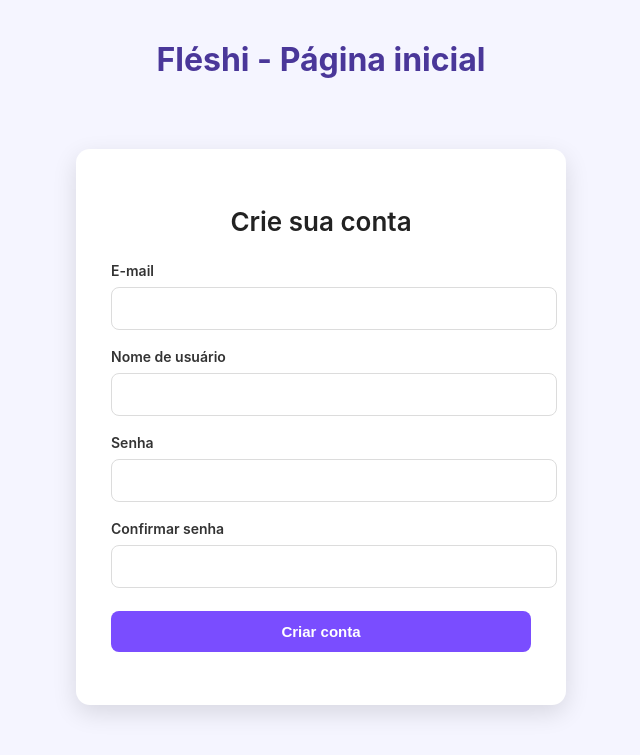
After one commit to Kadisa-Cyber/RedeSocial, a Flask app: page /createaccount in a window 1280 px wide. The commit adds this page. Shown: the top 755 px of the page, without its empty margins (319-959 px from the left). Run offline with Flask 3, Linux system fonts and the light colour scheme.

Commit message:
feat: imagem banco

```diff
--- /dev/null
+++ b/appfleshi/templates/createaccount.html
@@ -0,0 +1,89 @@
+{% extends 'homepage.html' %}
+
+{% block title %}
+    Fléshi - Criar conta
+{% endblock %}
+
+{% block form %}
+<style>
+    .form-container {
+        max-width: 420px;
+        margin: 70px auto;
+        padding: 35px;
+        background: #ffffff;
+        border-radius: 14px;
+        box-shadow: 0 8px 25px rgba(0,0,0,0.12);
+        font-family: "Inter", sans-serif;
+    }
+
+    .form-container h2 {
+        text-align: center;
+        margin-bottom: 25px;
+        font-size: 26px;
+        color: #222;
+        font-weight: 600;
+    }
+
+    form label {
+        display: block;
+        margin-bottom: 8px;
+        font-weight: 600;
+        color: #333;
+        font-size: 14px;
+    }
+
+    form input {
+        width: 100%;
+        margin-bottom: 18px;
+        padding: 12px;
+        border: 1px solid #dcdcdc;
+        border-radius: 8px;
+        font-size: 15px;
+        transition: 0.2s;
+    }
+
+    form input:focus {
+        border-color: #7a4dff;
+        box-shadow: 0 0 0 3px rgba(122, 77, 255, 0.2);
+        outline: none;
+    }
+
+    form input[type="submit"] {
+        background: #7a4dff;
+        color: #fff;
+        font-weight: 600;
+        cursor: pointer;
+        border: none;
+        transition: 0.2s;
+        margin-top: 5px;
+    }
+
+    form input[type="submit"]:hover {
+        background: #6937ff;
+        transform: translateY(-2px);
+        box-shadow: 0 6px 18px rgba(122, 77, 255, 0.3);
+    }
+</style>
+
+<div class="form-container">
+    <h2>Crie sua conta</h2>
+
+    <form method="post">
+        {{ form.csrf_token }}
+
+        {{ form.email.label() }}
+        {{ form.email() }}
+
+        {{ form.username.label() }}
+        {{ form.username() }}
+
+        {{ form.password.label() }}
+        {{ form.password() }}
+
+        {{ form.confirm_password.label() }}
+        {{ form.confirm_password() }}
+
+        {{ form.submit() }}
+    </form>
+</div>
+{% endblock %}
--- a/appfleshi/templates/homepage.html
+++ b/appfleshi/templates/homepage.html
@@ -1,16 +1,100 @@
 <!DOCTYPE html>
-<html lang="pt-br">
+<html lang="en">
 <head>
     <meta charset="UTF-8">
     <title>
-        {% block title %}
-        Fléshi - Página Inicial
+        {% block title  %}
+            Fléshi - Página inicial
         {% endblock %}
     </title>
+
+    <style>
+        body {
+            margin: 0;
+            padding: 0;
+            background: #f5f5ff;
+            font-family: "Inter", sans-serif;
+        }
+
+        h1 {
+            text-align: center;
+            margin-top: 40px;
+            font-size: 32px;
+            color: #4a3799;
+            font-weight: 700;
+        }
+
+        .form-container {
+            max-width: 420px;
+            margin: 40px auto;
+            padding: 35px;
+            background: #ffffff;
+            border-radius: 14px;
+            box-shadow: 0 8px 25px rgba(0,0,0,0.12);
+        }
+
+        form label {
+            display: block;
+            margin-bottom: 8px;
+            font-weight: 600;
+            color: #333;
+            font-size: 14px;
+        }
+
+        form input {
+            width: 100%;
+            margin-bottom: 18px;
+            padding: 12px;
+            border: 1px solid #dcdcdc;
+            border-radius: 8px;
+            font-size: 15px;
+            transition: 0.2s;
+        }
+
+        form input:focus {
+            border-color: #7a4dff;
+            box-shadow: 0 0 0 3px rgba(122, 77, 255, 0.2);
+            outline: none;
+        }
+
+        form input[type="submit"] {
+            background: #7a4dff;
+            color: #fff;
+            font-weight: 600;
+            cursor: pointer;
+            border: none;
+            transition: 0.2s;
+            margin-top: 5px;
+        }
+
+        form input[type="submit"]:hover {
+            background: #6937ff;
+            transform: translateY(-2px);
+            box-shadow: 0 6px 18px rgba(122, 77, 255, 0.3);
+        }
+    </style>
 </head>
-    {% block body %}
-    <body>
-        <h1>Fléshi - Página Inicial</h1>
-    </body>
+
+{% block body %}
+<body>
+
+    <h1>Fléshi - Página inicial</h1>
+
+    {% block form %}
+    <div class="form-container">
+        <form method="post">
+            {{ form.csrf_token }}
+
+            {{ form.email.label() }}
+            {{ form.email() }}
+
+            {{ form.password.label() }}
+            {{ form.password() }}
+
+            {{ form.submit() }}
+        </form>
+    </div>
     {% endblock %}
+</body>
+{% endblock %}
 </html>
```
Also changed, not shown: appfleshi/templates/profile.html (+87 -4 lines).
